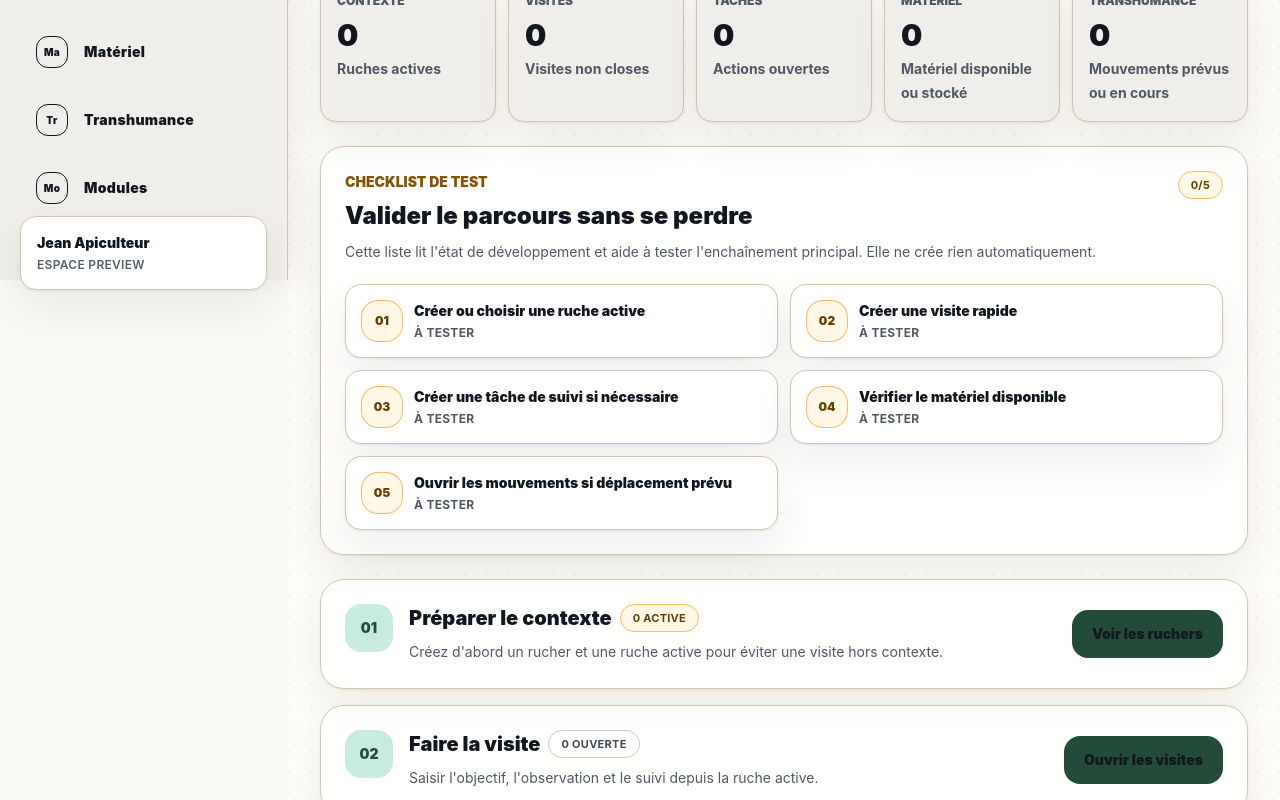
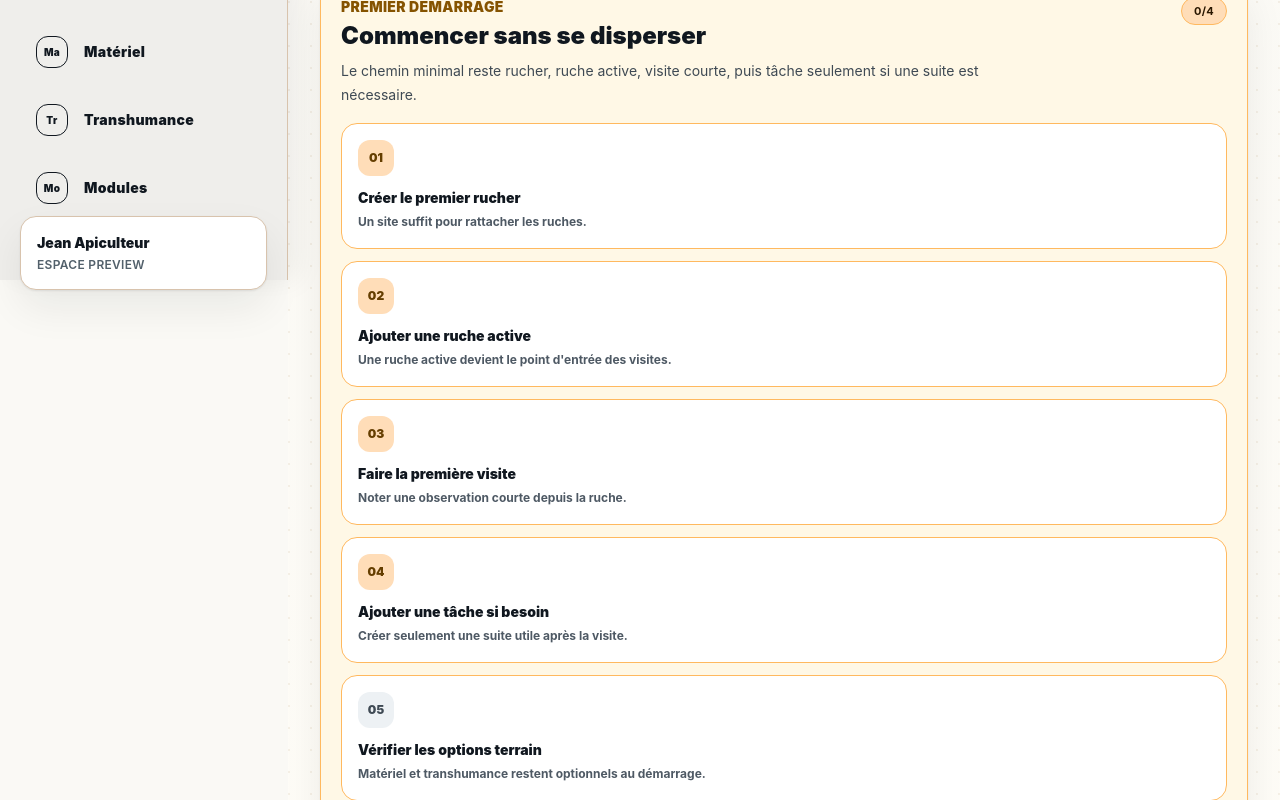
Before and after one commit to bigfred2002/ruche360, a Next.js app: page /journey in a window 1280 px wide. Shown: the part 520-1320 px from the top of the page. Built offline with nearby package versions, Linux system fonts and the light colour scheme; no server answers; the database is empty.

Commit message:
feat: guide first field run

```diff
--- a/src/app/journey/page.tsx
+++ b/src/app/journey/page.tsx
@@ -1,5 +1,8 @@
 import { ClassicJourneyPreview } from "@/components/ClassicJourneyPreview";
-import { listHivesForSessionAction } from "@/features/apiary/actions";
+import {
+  listApiariesForSessionAction,
+  listHivesForSessionAction,
+} from "@/features/apiary/actions";
 import { createDevelopmentApplicationSession } from "@/features/auth";
 import { listEquipmentInventoryForSessionAction } from "@/features/equipment/actions";
 import { listHiveMovementsForSessionAction } from "@/features/hive-movements/actions";
@@ -10,7 +13,8 @@ export const dynamic = "force-dynamic";
 
 export default async function JourneyPage() {
   const session = createDevelopmentApplicationSession();
-  const [hives, visits, tasks, equipment, movements] = await Promise.all([
+  const [apiaries, hives, visits, tasks, equipment, movements] = await Promise.all([
+    listApiariesForSessionAction(session).catch(() => null),
     listHivesForSessionAction(session).catch(() => null),
     listVisitsForSessionAction(session).catch(() => null),
     listTasksForSessionAction(session).catch(() => null),
@@ -20,6 +24,7 @@ export default async function JourneyPage() {
 
   return (
     <ClassicJourneyPreview
+      apiaries={apiaries}
       equipment={equipment}
       hives={hives}
       movements={movements}
--- a/src/app/page.tsx
+++ b/src/app/page.tsx
@@ -6,6 +6,7 @@ import { AppShell } from "@/components/AppShell";
 import { createAppNavigation } from "@/components/appNavigation";
 import { DashboardCard } from "@/components/DashboardCard";
 import { DecorativeImage } from "@/components/DecorativeImage";
+import { FirstRunGuide } from "@/components/FirstRunGuide";
 import { ResponsiveWorkflowsPreview } from "@/components/ResponsiveWorkflowsPreview";
 import { StatusBadge } from "@/components/StatusBadge";
 import { visualAssets } from "@/components/visualAssets";
@@ -302,6 +303,15 @@ export default async function Home() {
               </article>
             </section>
 
+            <FirstRunGuide
+              activeApiaryCount={activeApiaries.length}
+              activeHiveCount={activeHives.length}
+              activeMovementCount={activeMovements.length}
+              equipmentReadyCount={equipment.items.length + equipment.stocks.length}
+              openTaskCount={openTasks.length}
+              openVisitCount={openVisits.length}
+            />
+
             <section className="rounded-3xl border border-cream-300 bg-cream-50 p-4 shadow-field sm:p-5">
               <div className="flex flex-wrap items-end justify-between gap-3">
                 <div>
--- a/src/components/ApiariesFormsPreview.tsx
+++ b/src/components/ApiariesFormsPreview.tsx
@@ -14,6 +14,7 @@ import type { ApiarySummary, HiveSummary } from "@/features/apiary/types";
 import { AppShell } from "./AppShell";
 import { createAppNavigation } from "./appNavigation";
 import { DecorativeImage } from "./DecorativeImage";
+import { FirstRunGuide } from "./FirstRunGuide";
 import { StatePanel } from "./StatePanel";
 import { StatusBadge } from "./StatusBadge";
 import { visualAssets } from "./visualAssets";
@@ -102,6 +103,12 @@ export function ApiariesFormsPreview({
               src={visualAssets.apiaries.src}
             />
           </section>
+
+          <FirstRunGuide
+            activeApiaryCount={activeApiaries.length}
+            activeHiveCount={activeHives.length}
+            compact
+          />
 
           <section className="grid gap-4 xl:grid-cols-[minmax(0,1fr)_26rem]">
             <div className="surface-panel rounded-3xl p-5 sm:p-6">
--- a/src/components/ClassicJourneyPreview.tsx
+++ b/src/components/ClassicJourneyPreview.tsx
@@ -1,6 +1,6 @@
 import Link from "next/link";
 
-import type { HiveSummary } from "@/features/apiary";
+import type { ApiarySummary, HiveSummary } from "@/features/apiary";
 import type {
   EquipmentItemSummary,
   EquipmentStockSummary,
@@ -11,6 +11,7 @@ import type { VisitSummary } from "@/features/visits";
 
 import { AppShell } from "./AppShell";
 import { createAppNavigation } from "./appNavigation";
+import { FirstRunGuide } from "./FirstRunGuide";
 import { StatusBadge } from "./StatusBadge";
 
 type EquipmentSnapshot = {
@@ -19,6 +20,7 @@ type EquipmentSnapshot = {
 };
 
 type ClassicJourneyPreviewProps = {
+  apiaries?: ApiarySummary[] | null;
   equipment?: EquipmentSnapshot | null;
   hives?: HiveSummary[] | null;
   movements?: HiveMovementSummary[] | null;
@@ -48,6 +50,7 @@ const localQaChecks = [
 ] as const;
 
 export function ClassicJourneyPreview({
+  apiaries,
   equipment,
   hives,
   movements,
@@ -56,6 +59,8 @@ export function ClassicJourneyPreview({
 }: ClassicJourneyPreviewProps) {
   const { desktopNavigationItems, mobileNavigationItems } =
     createAppNavigation("/journey");
+  const activeApiaries =
+    apiaries?.filter((apiary) => apiary.status === "ACTIVE") ?? [];
   const activeHives = hives?.filter((hive) => hive.status === "ACTIVE") ?? [];
   const openVisits =
     visits?.filter(
@@ -78,7 +83,7 @@ export function ClassicJourneyPreview({
     equipment?.items.filter((item) => item.status === "AVAILABLE").length ?? 0;
   const stockedLines =
     equipment?.stocks.filter((stock) => stock.quantity > 0).length ?? 0;
-  const hasLiveRead = Boolean(hives || visits || tasks || equipment || movements);
+  const hasLiveRead = Boolean(apiaries || hives || visits || tasks || equipment || movements);
   const hasActiveHive = activeHives.length > 0;
   const hasOpenVisit = openVisits.length > 0;
   const hasOpenTask = openTasks.length > 0;
@@ -197,6 +202,16 @@ export function ClassicJourneyPreview({
               {primaryLabel}
             </Link>
           </section>
+
+          <FirstRunGuide
+            activeApiaryCount={activeApiaries.length}
+            activeHiveCount={activeHives.length}
+            activeMovementCount={activeMovements.length}
+            compact
+            equipmentReadyCount={availableItems + stockedLines}
+            openTaskCount={openTasks.length}
+            openVisitCount={openVisits.length}
+          />
 
           <section className="grid gap-3 sm:grid-cols-2 lg:grid-cols-5">
             <ReadinessCard
--- /dev/null
+++ b/src/components/FirstRunGuide.tsx
@@ -0,0 +1,128 @@
+import Link from "next/link";
+
+import { StatusBadge } from "./StatusBadge";
+
+type FirstRunGuideProps = {
+  activeApiaryCount: number;
+  activeHiveCount: number;
+  activeMovementCount?: number;
+  compact?: boolean;
+  equipmentReadyCount?: number;
+  openTaskCount?: number;
+  openVisitCount?: number;
+};
+
+type FirstRunStep = {
+  detail: string;
+  done: boolean;
+  href: string;
+  label: string;
+  optional?: boolean;
+};
+
+export function FirstRunGuide({
+  activeApiaryCount,
+  activeHiveCount,
+  activeMovementCount = 0,
+  compact = false,
+  equipmentReadyCount = 0,
+  openTaskCount = 0,
+  openVisitCount = 0,
+}: FirstRunGuideProps) {
+  const steps: FirstRunStep[] = [
+    {
+      detail: "Un site suffit pour rattacher les ruches.",
+      done: activeApiaryCount > 0,
+      href: "/apiaries",
+      label: "Créer le premier rucher",
+    },
+    {
+      detail: "Une ruche active devient le point d'entrée des visites.",
+      done: activeHiveCount > 0,
+      href: "/apiaries",
+      label: "Ajouter une ruche active",
+    },
+    {
+      detail: "Noter une observation courte depuis la ruche.",
+      done: openVisitCount > 0,
+      href: "/visits",
+      label: "Faire la première visite",
+    },
+    {
+      detail: "Créer seulement une suite utile après la visite.",
+      done: openTaskCount > 0,
+      href: "/tasks",
+      label: "Ajouter une tâche si besoin",
+    },
+    {
+      detail: "Matériel et transhumance restent optionnels au démarrage.",
+      done: equipmentReadyCount > 0 || activeMovementCount > 0,
+      href: equipmentReadyCount > 0 ? "/equipment" : "/transhumance",
+      label: "Vérifier les options terrain",
+      optional: true,
+    },
+  ];
+  const requiredSteps = steps.filter((step) => !step.optional);
+  const completedRequiredSteps = requiredSteps.filter((step) => step.done).length;
+  const nextStep = requiredSteps.find((step) => !step.done) ?? steps[4];
+
+  return (
+    <section className="rounded-3xl border border-amber-200 bg-amber-50 p-4 shadow-field sm:p-5">
+      <div className="flex flex-wrap items-start justify-between gap-3">
+        <div>
+          <p className="text-sm font-black uppercase tracking-wide text-amber-800">
+            Premier démarrage
+          </p>
+          <h2 className="mt-1 text-2xl font-black leading-tight text-slate-950">
+            {completedRequiredSteps === requiredSteps.length
+              ? "Le parcours de base est prêt"
+              : "Commencer sans se disperser"}
+          </h2>
+          <p className="mt-2 max-w-2xl text-sm leading-6 text-slate-700">
+            Le chemin minimal reste rucher, ruche active, visite courte, puis
+            tâche seulement si une suite est nécessaire.
+          </p>
+        </div>
+        <StatusBadge
+          label={`${completedRequiredSteps}/${requiredSteps.length}`}
+          tone={completedRequiredSteps === requiredSteps.length ? "active" : "amber"}
+        />
+      </div>
+
+      <div className={`mt-4 grid gap-3 ${compact ? "" : "lg:grid-cols-5"}`}>
+        {steps.map((step, index) => (
+          <Link
+            className="motion-card rounded-2xl border border-amber-200 bg-white p-4 transition hover:border-amber-300 hover:bg-cream-50 focus-ring"
+            href={step.href}
+            key={step.label}
+          >
+            <span
+              className={`grid size-9 place-items-center rounded-xl text-xs font-black ${
+                step.done
+                  ? "bg-sage-100 text-forest-900"
+                  : step.optional
+                    ? "bg-slate-100 text-slate-700"
+                    : "bg-amber-100 text-amber-900"
+              }`}
+            >
+              {step.done ? "OK" : `0${index + 1}`}
+            </span>
+            <span className="mt-3 block text-sm font-black text-slate-950">
+              {step.label}
+            </span>
+            <span className="mt-1 block text-xs font-bold leading-5 text-slate-650">
+              {step.detail}
+            </span>
+          </Link>
+        ))}
+      </div>
+
+      <Link
+        className="mt-4 inline-flex min-h-11 items-center justify-center rounded-2xl bg-forest-900 px-4 text-sm font-black text-white transition hover:bg-forest-800 focus-ring"
+        href={nextStep.href}
+      >
+        {nextStep.label}
+      </Link>
+    </section>
+  );
+}
```
Also changed, not shown: 3 other files (tests, documents, lock files or other folders).
